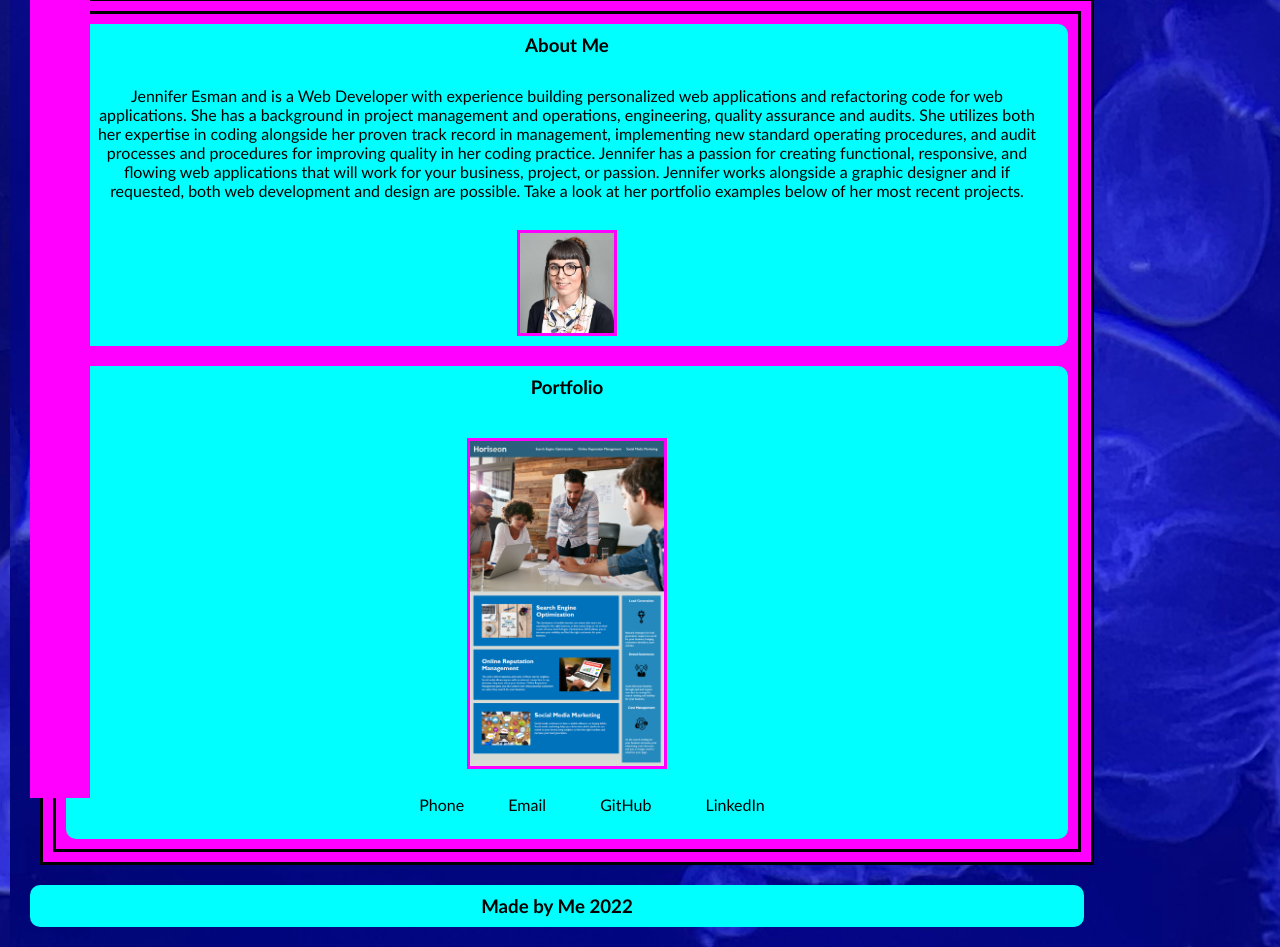
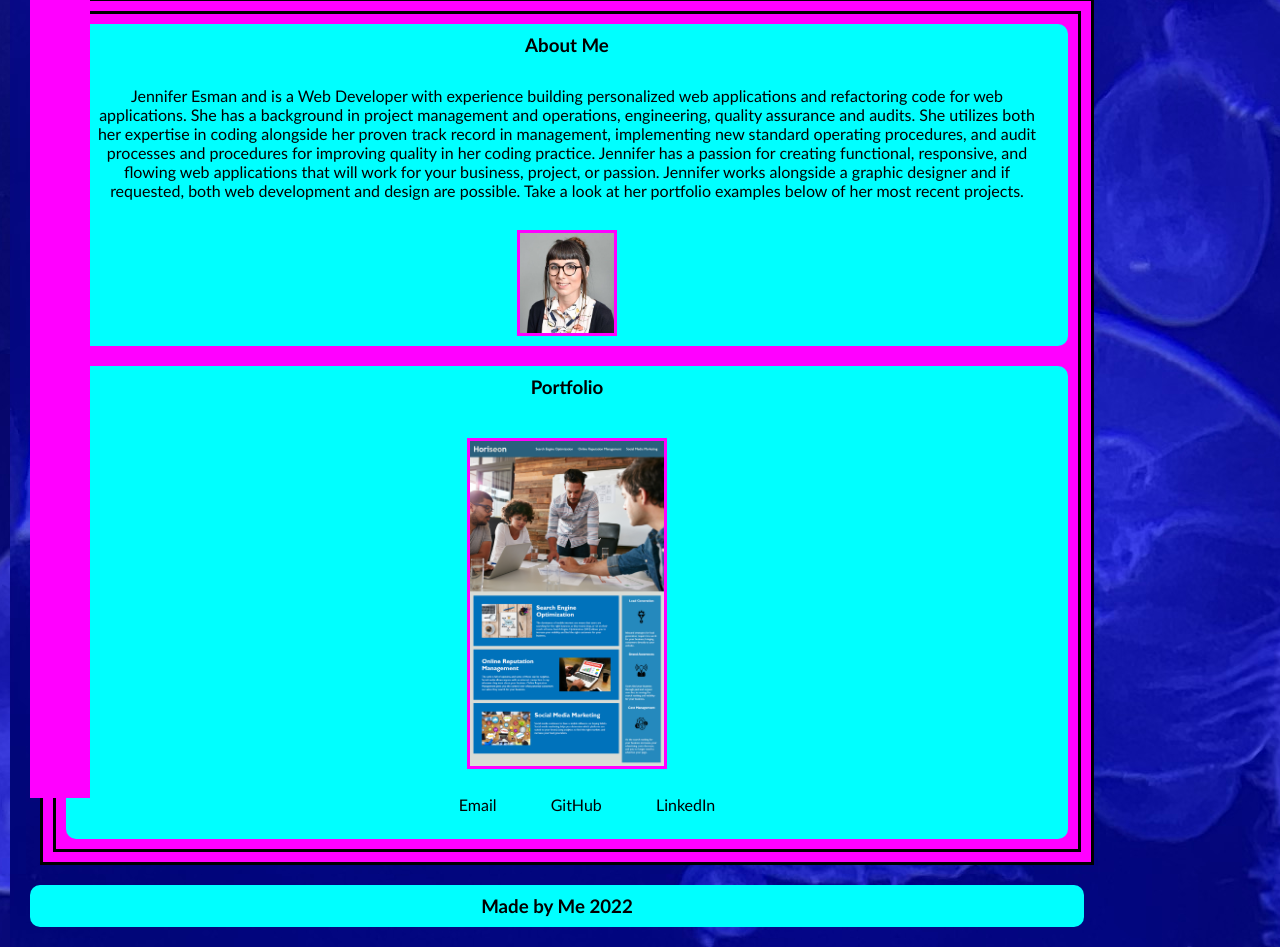
Before and after one commit to jennifer-esman/My_Portfolio, a plain HTML site: page index.html in a window 1280 px wide. Shown: the part 160-1107 px from the top of the page. Drawn offline with Linux system fonts and the light colour scheme.

Commit message:
fifth commit

```diff
--- a/index.html
+++ b/index.html
@@ -59,7 +59,6 @@
 <!--Contact Section-->
                 <h3>Contact</h3>
                 <ul>
-                    <li><a href="tel:+7028842276"></a>Phone</li>
                     <li><a href="mailto:jennifer.esman@gmail.com">Email</a></li>
                     <li><a href="https://github.com/jennifer-esman">GitHub</a></li>
                     <li><a href="https://www.linkedin.com/in/jennifer-esman-66896247/">LinkedIn</a></li>
```
